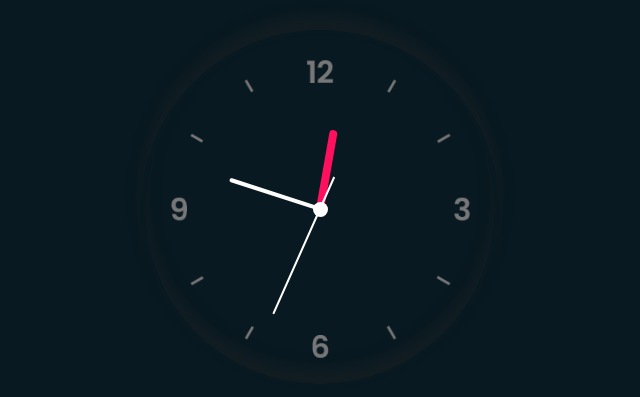
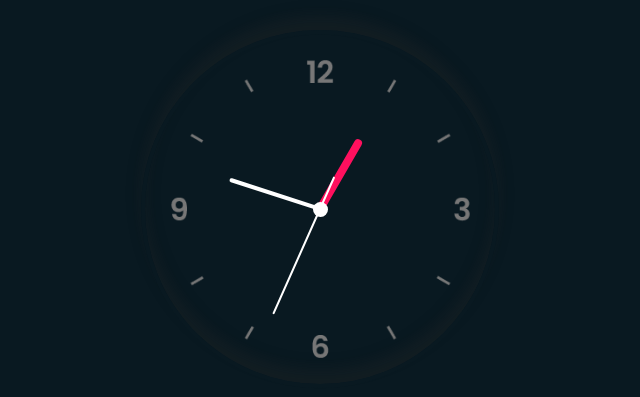
Before and after one commit to dongchan-K/TIL, a plain HTML site: page 아날로그시계만들기/public/index.html in a window 1280 px wide. Shown: the part 199-596 px from the top of the page, without its empty margins (320-960 px from the left). Drawn offline with Linux system fonts and the light colour scheme.

Commit message:
feat: 시간 계산 수정

```diff
--- a/아날로그시계만들기/public/index.html
+++ b/아날로그시계만들기/public/index.html
@@ -30,7 +30,7 @@
         let hr = new Date().getHours();
         $sc.style.transform = `rotate(${sc * 6}deg)`
         $mn.style.transform = `rotate(${mn * 6}deg)`
-        $hr.style.transform = `rotate(${hr * 10}deg)`
+        $hr.style.transform = `rotate(${hr * 30}deg)`
       }
       , 1000)
 
```
